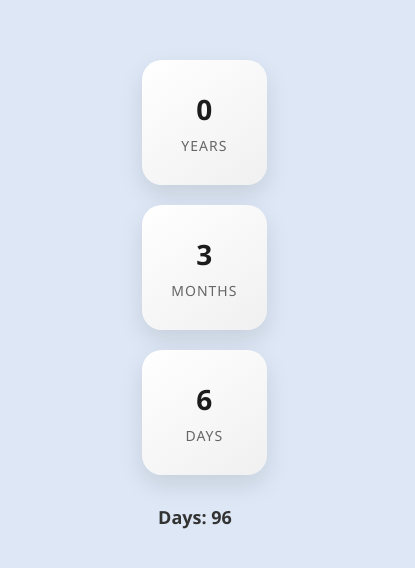
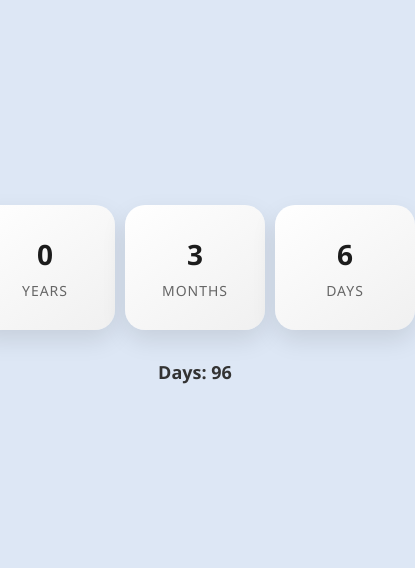
Before and after one commit to nganbee/count_days, a plain HTML site: page index.html in a window 390 px wide. Shown: the part 148-716 px from the top of the page, 415 px wide, since content can reach past the window. Drawn offline with Linux system fonts and the light colour scheme.

Commit message:
Add files via upload

```diff
--- a/index.html
+++ b/index.html
@@ -2,7 +2,7 @@
 <html lang="en">
 <head>
     <meta charset="UTF-8">
-    <meta name="viewport" content="width=device-width, initial-scale=1.0">
+    <meta name="viewport" content="width=device-width, initial-scale=1.0, maximum-scale=1">
     <title>DAYS</title>
     <style>
         body {
@@ -61,23 +61,21 @@
         }
 
         @media (max-width: 600px) {
-            .countdown-container {
-                flex-direction: column;
-                align-items: center;
-            }
-
             .countdown-box {
-                width: 80%;
+                width: 100px; /* or 90px, depending on your padding */
             }
 
             .countdown-number {
                 font-size: 28px;
             }
+
+            .countdown-container {
+                flex-wrap: nowrap;
+                justify-content: center;
+                gap: 10px;
+            }
         }
-
     </style>
-
-
 </head>
 <body>
 
```
